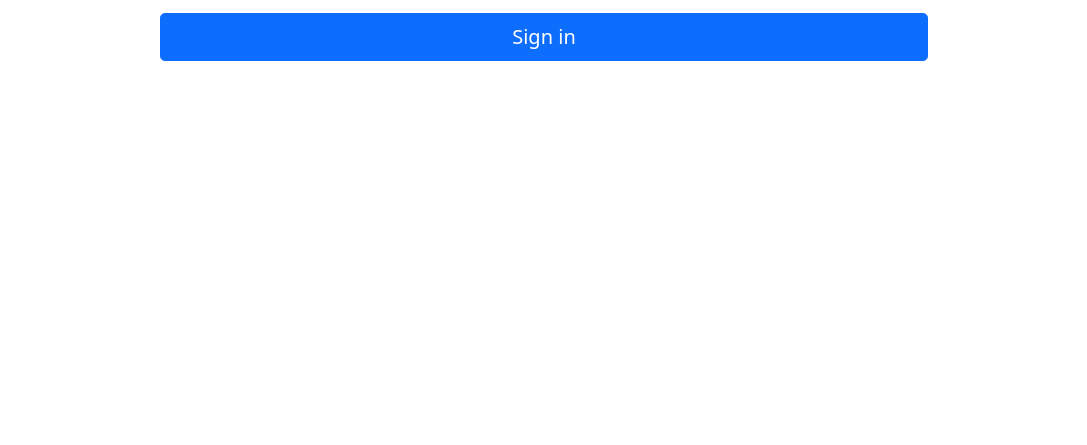
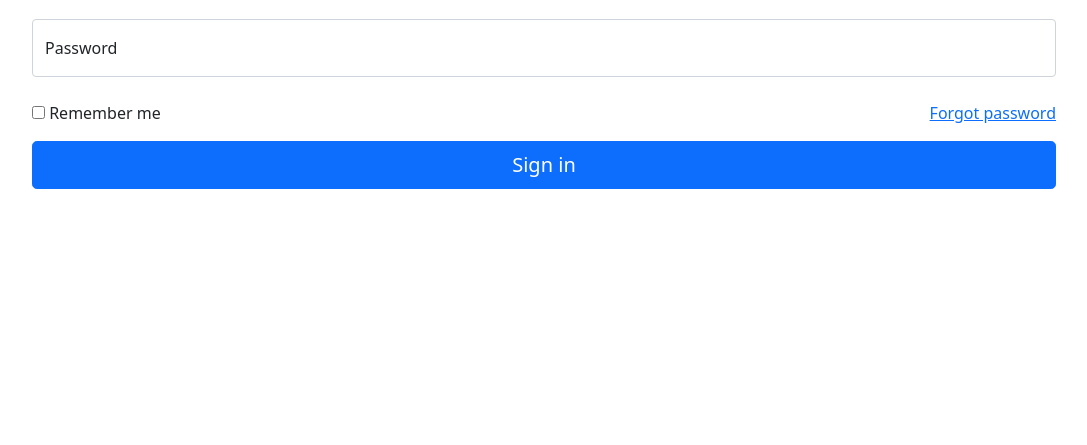
Before and after one commit to sharan-chunchur/sign-in-Page, a plain HTML site: page index.html in a window 1280 px wide. Shown: the part 405-850 px from the top of the page, without its empty margins (96-1183 px from the left). Before the commit the page ends 800 px from the top, so only its background shows below. Drawn offline with nearby package versions, Linux system fonts and the light colour scheme.

Commit message:
Update style.css

```diff
--- a/css/style.css
+++ b/css/style.css
@@ -1,6 +1,6 @@
 
 .form-signin{
-    padding: 10% 20%;
+    padding: 20% 10%;
 }
 
 .set{
```
